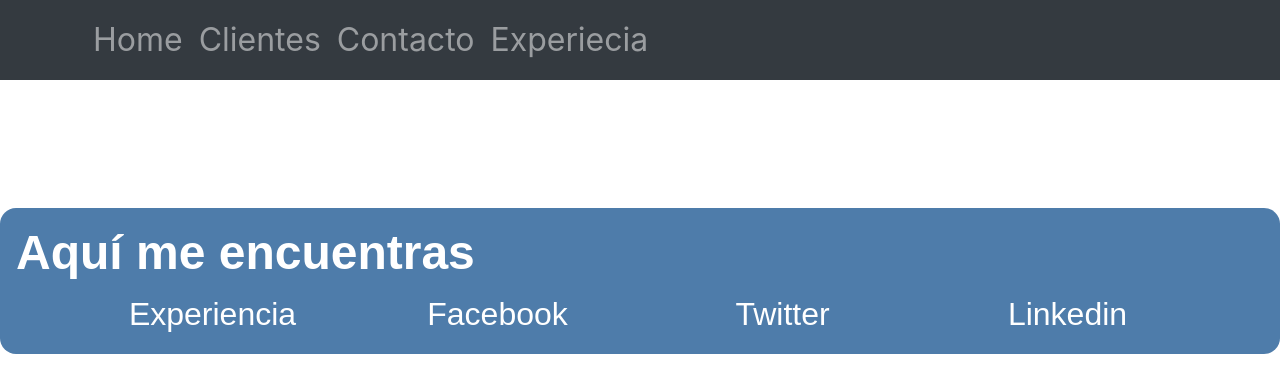
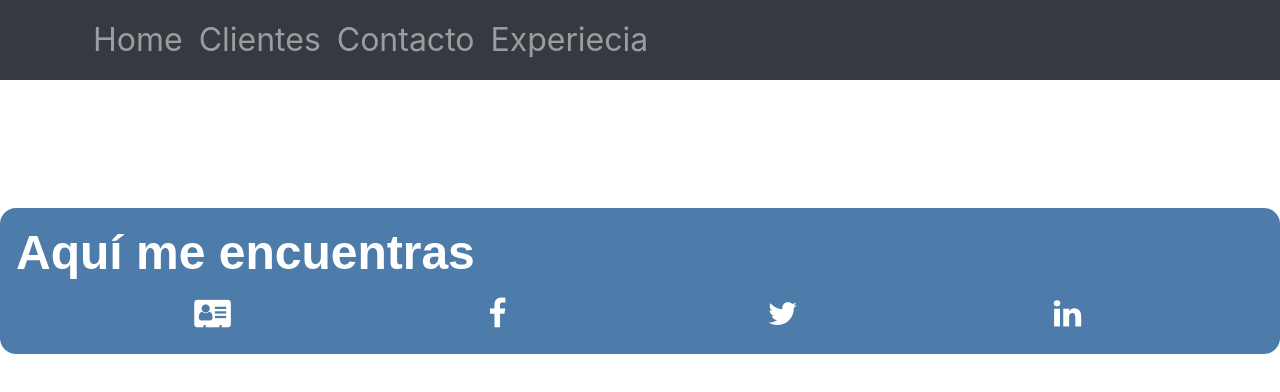
Before and after one commit to ignaciosalia/myReactPortfolio, a React (Create React App) app: page /Contacto in a window 1280 px wide. Shown: the top 392 px of the page. Built offline with nearby package versions, Linux system fonts and the light colour scheme; a web font is replaced by a local one.

Commit message:
added font awesome icons to contact area

```diff
--- a/public/index.html
+++ b/public/index.html
@@ -24,6 +24,7 @@
     -->
     <link href="https://fonts.googleapis.com/css2?family=DotGothic16&family=Roboto+Mono:wght@400;500&family=RocknRoll+One&display=swap" rel="stylesheet">
     <link rel="stylesheet" href="https://cdn.jsdelivr.net/npm/bootstrap@4.6.0/dist/css/bootstrap.min.css" integrity="sha384-B0vP5xmATw1+K9KRQjQERJvTumQW0nPEzvF6L/Z6nronJ3oUOFUFpCjEUQouq2+l" crossorigin="anonymous" />
+    <link rel="stylesheet" href="https://cdnjs.cloudflare.com/ajax/libs/font-awesome/4.7.0/css/font-awesome.min.css">
     <title>Ignacio Salia</title>
 </head>
 
--- a/src/Contacto.jsx
+++ b/src/Contacto.jsx
@@ -12,10 +12,10 @@ export default class Contacto extends React.Component{
                 <h2 className="subtitulo">Aquí me encuentras</h2>
                 <Container >
                     <Row>
-                        <Col className="rowContactMember"> <Link to="/Experiencia">Experiencia</Link> </Col>
-                        <Col className="rowContactMember"> <a href="https://www.facebook.com/JislCorp-293709961299868">Facebook</a> </Col>
-                        <Col className="rowContactMember"> <a href="https://twitter.com/IgnacioSalia">Twitter</a> </Col>
-                        <Col className="rowContactMember"> <a href="https://www.linkedin.com/in/jorge-ignacio-salia-982686162/">Linkedin</a></Col>
+                        <Col className="rowContactMember"> <Link to="/Experiencia"> <i className="fa fa-address-card"></i> </Link> </Col>
+                        <Col className="rowContactMember"> <a href="https://www.facebook.com/JislCorp-293709961299868"> <i className="fa fa-facebook"> </i></a> </Col>
+                        <Col className="rowContactMember"> <a href="https://twitter.com/IgnacioSalia"><i className="fa fa-twitter"> </i></a> </Col>
+                        <Col className="rowContactMember"> <a href="https://www.linkedin.com/in/jorge-ignacio-salia-982686162/"><i className="fa fa-linkedin"> </i></a></Col>
                     </Row>
                 </Container>
             </div>
```
